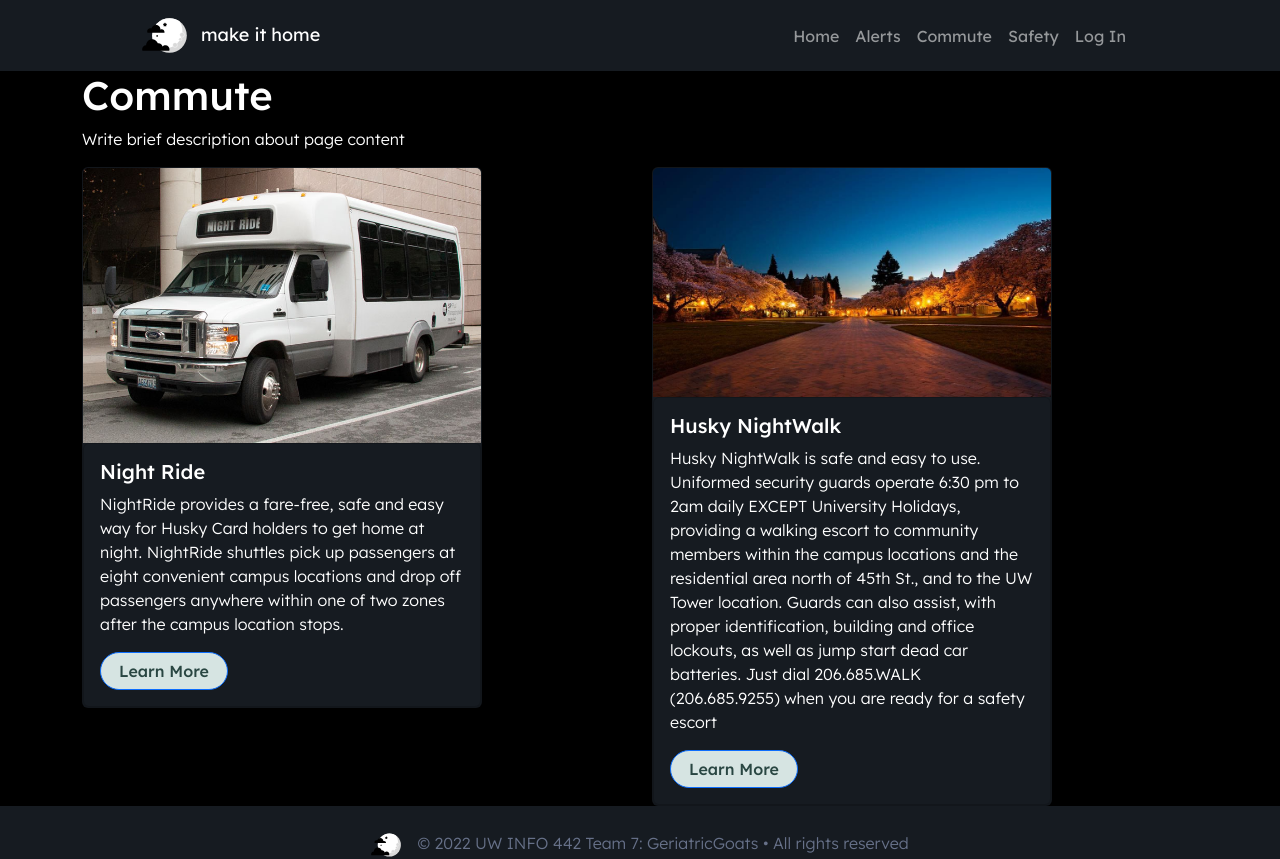
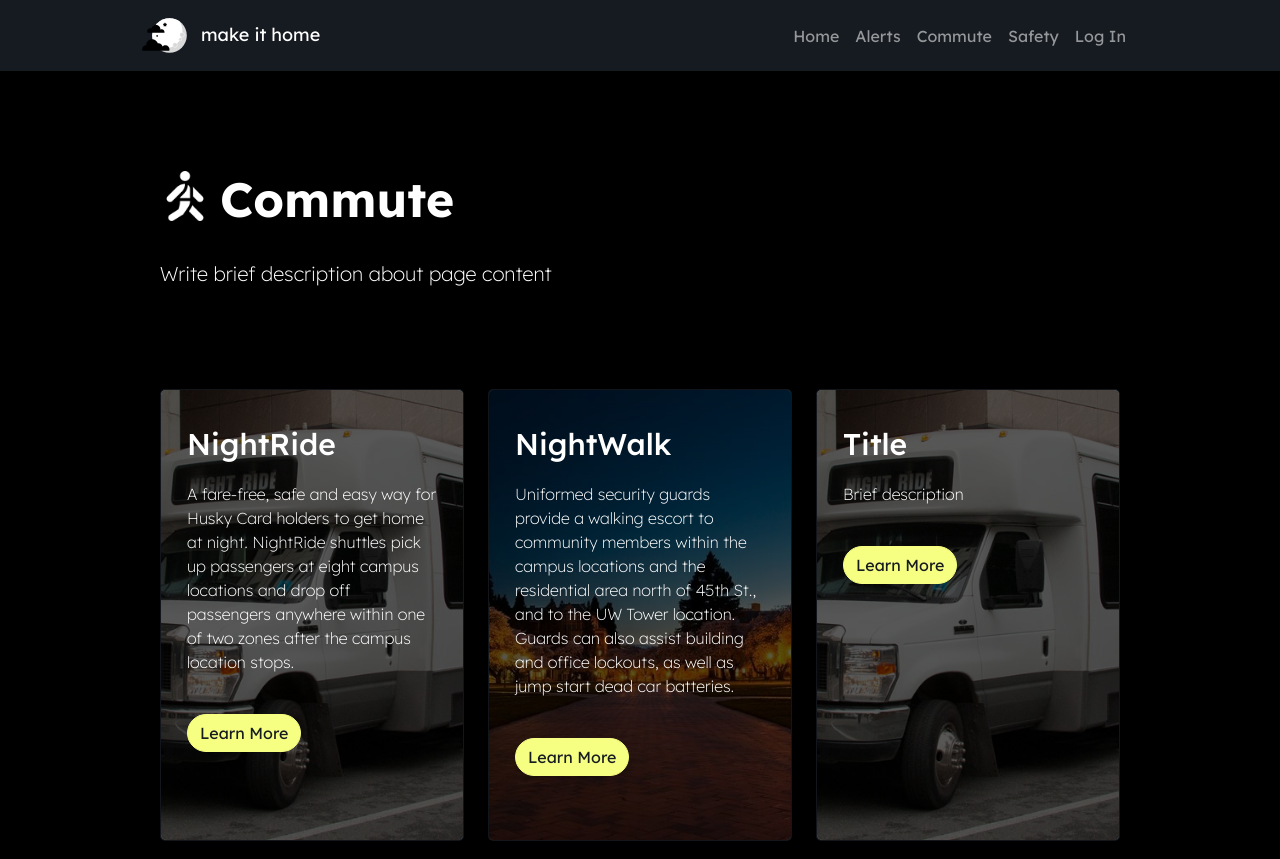
Before and after one commit to UW-INFO442-AU22/GeriatricGoats, a React (Create React App) app: page /commute in a window 1280 px wide. Shown: the top 859 px of the page. Built offline with nearby package versions, Linux system fonts and the light colour scheme.

Commit message:
Fix cards on resource pages

```diff
--- a/src/Alerts.js
+++ b/src/Alerts.js
@@ -1,4 +1,4 @@
-import React, { useState }  from 'react';
+import React, { useState } from 'react';
 import {
   Card,
   Row,
@@ -13,13 +13,22 @@ import {
   Badge
 } from "react-bootstrap";
 import "./css/Alerts.css";
+import loudSpeaker from "./img/loud-speaker.png"
 
 // Forum page
-export function Alerts(){
-    return(
+
+export function Alerts() {
+  return (
     <div>
-            <CardApp/>
-            <MakeForm/>
+      <div className="header-container">
+      <div className="page-header">
+          <img src={loudSpeaker} alt="Loud speaker icon" height="50em" weight="50em"></img>
+          <h1>Alerts</h1>
+        </div>
+        <p>Write brief description about page content</p>
+      </div>
+      <CardApp />
+      <MakeForm />
     </div>
   )
 }
@@ -86,8 +95,8 @@ function MakeForm() {
 
 // this will be the form that populates post data
 // need css on container for background
-function ExampleForm(){
-    return(
+function ExampleForm() {
+  return (
     <Container >
       <Form>
         <Form.Group className="mb-3" controlId="formBasicEmail">
@@ -112,7 +121,7 @@ function ExampleForm(){
 }
 
 // CardApp takes in both MakeCard and MakePost just so the data can be shared
-function CardApp(){
+function CardApp() {
   const [postList, setPostList] = useState([]);
 
   // event that happens when add post button is clicked
@@ -126,7 +135,7 @@ function CardApp(){
 
       <Button onClick={clicked} variant="secondary">Create a new post </Button>
       <h1 >Alert Hub</h1>
-    <MakeCard posts={postList}/>
+      <MakeCard posts={postList} />
 
     </div>
   );
@@ -134,10 +143,10 @@ function CardApp(){
 
 // posts are attached here
 // parent component
-function MakeCard(props){
+function MakeCard(props) {
   const posts = props.posts;
   // <Card.Header as="h5">Night Watch Forum</Card.Header>
-    return(
+  return (
     <Card bg="dark" style={{ width: '100%' }}>
       <Card.Body>
         {posts}
@@ -150,8 +159,8 @@ function MakeCard(props){
 
 // Make Post component
 // Child component
-function MakePost(){
-    return(
+function MakePost() {
+  return (
     <div>
       <Card style={{ width: '100%' }}>
         <Card.Header>Posted by u/user • 10 minutes ago</Card.Header>
--- /dev/null
+++ b/src/Card.js
@@ -0,0 +1,20 @@
+import { Card } from "react-bootstrap";
+import { Link } from "react-router-dom";
+import "./css/Card.css"
+
+// Basic card layout for resource pages
+
+function ResourceCard(props) {
+    return (
+        <Card className="resource-card h-100 text-white">
+            <Card.Img className="card-img" src={props.imgLink} alt={props.imgAlt} />
+            <Card.ImgOverlay className="card-overlay">
+                    <Card.Title className="card-title">{props.title}</Card.Title>
+                    <Card.Text className="card-text">{props.description}</Card.Text>
+                    <Link className="btn btn-primary btn-md" to={props.btnLink} role="button">Learn More</Link>
+            </Card.ImgOverlay>
+        </Card>
+    );
+}
+
+export default ResourceCard;
--- a/src/Commute.js
+++ b/src/Commute.js
@@ -1,35 +1,57 @@
-import { MakeCard } from "./Functions.js";
 import "./css/Commute.css";
+import { Col, Row } from "react-bootstrap";
+import ResourceCard from "./Card.js";
 import nightrideImg from "./img/nightride.jpg"
 import nightwalkImg from "./img/nightwalk.jpg"
+import walkingIcon from "./img/walking.png"
 
 // Commuting resources page
 
 export function Commute() {
   return (
     <div>
-      <div class="container">
-
-        <h1>Commute</h1>
+      <div className="header-container">
+        <div className="page-header">
+          <img src={walkingIcon} alt="Walking figure icon" height="50em" weight="50em"></img>
+          <h1>Commute</h1>
+        </div>
         <p>Write brief description about page content</p>
-        <div class="row">
-          <div class="col-12 col-md-6 col-lg-6">
-            <MakeCard
+      </div>
+      <div className="cards-container">
+        <Row xs={1} md={3} className="g-4">
+          <Col>
+            <ResourceCard
               imgLink={nightrideImg}
-              title="Night Ride"
-              description="NightRide provides a fare-free, safe and easy way for Husky Card holders to get home at night. NightRide shuttles pick up passengers at eight convenient campus locations and drop off passengers anywhere within one of two zones after the campus location stops."
-              resourceLink="https://transportation.uw.edu/getting-around/shuttles/nightride"
-            />
-          </div>
-          <div class="col-12 col-md-6 col-lg-6">
-            <MakeCard
+              imgAlt={"NightRide shuttle"}
+              title="NightRide"
+              description="A fare-free, safe and easy way for Husky Card holders to get home at night. NightRide shuttles pick up passengers at eight campus locations and drop off passengers anywhere within one of two zones after the campus location stops."
+              btnLink="../alerts" />
+          </Col>
+          <Col>
+            <ResourceCard
               imgLink={nightwalkImg}
-              title="Husky NightWalk"
-              description="Husky NightWalk is safe and easy to use. Uniformed security guards operate 6:30 pm to 2am daily EXCEPT University Holidays, providing a walking escort to community members within the campus locations and the residential area north of 45th St., and to the UW Tower location.  Guards can also assist, with proper identification, building and office lockouts, as well as jump start dead car batteries. Just dial 206.685.WALK (206.685.9255) when you are ready for a safety escort"
-              resourceLink="https://www.google.com/maps/d/viewer?mid=1AvFh3QRT8B2ygMYX6FbAuVh3xCE&ll=47.659230905970134%2C-122.30881695&z=15"
-            />
-          </div>
-        </div>
+              imgAlt={"NightRide shuttle"}
+              title="NightWalk"
+              description="Uniformed security guards provide a walking escort to community members within the campus locations and the residential area north of 45th St., and to the UW Tower location. Guards can also assist building and office lockouts, as well as jump start dead car batteries."
+              btnLink="../alerts" />
+          </Col>
+          <Col>
+            <ResourceCard
+              imgLink={nightrideImg}
+              imgAlt={"Alt descr"}
+              title="Title"
+              description="Brief description"
+              btnLink="../alerts" />
+          </Col>
+          <Col>
+            <ResourceCard
+              imgLink={nightrideImg}
+              imgAlt={"Alt descr"}
+              title="Title"
+              description="Brief description"
+              btnLink="../alerts" />
+          </Col>
+        </Row>
       </div>
     </div>
   );
--- a/src/Functions.js
+++ /dev/null
@@ -1,18 +0,0 @@
-import React from "react";
-import { Card, Button } from "react-bootstrap";
-
-// This is the function page. Various bootstrap functions should go here
-// E.g. our custom Navbars, cards, containers, etc.
-
-export function MakeCard(props) {
-  return (
-    <Card style={{ width: '25rem' }}>
-      <Card.Img variant="top" src={props.imgLink} />
-      <Card.Body className="card">
-        <Card.Title className="card-title">{props.title}</Card.Title>
-        <Card.Text>{props.description}</Card.Text>
-        <Button href={props.resourceLink} className="mint-btn" target="_blank">Learn More</Button>
-      </Card.Body>
-    </Card>
-  );
-}
--- a/src/css/App.css
+++ b/src/css/App.css
@@ -22,17 +22,3 @@ p {
 .card-title {
     color: white;
 }
-
-/* Buttons */
-.mint-btn {
-    background-color: #D6E4E2;
-    color: #294642;
-    font-weight: 500;
-    width: 8em;
-    border-radius: 20px;
-}
-
-iframe {
-    display: block;
-    margin: auto;
-}
--- /dev/null
+++ b/src/css/Card.css
@@ -0,0 +1,45 @@
+.resource-card {
+    border-radius: 5px;
+    height: 450px;
+}
+
+.card-img {
+    height: 450px;
+    object-fit: cover;
+    border-radius: 5px;
+}
+
+.card-overlay {
+    position: absolute;
+    height: 100%;
+    width: 100%;
+    top: 0;
+    left: 0;
+    background: rgba(0, 0, 0, 0.65);
+    border-radius: 5px;
+}
+
+.card-title {
+    font-size: 30px;
+    font-weight: 500;
+    margin: 20px 10px;
+}
+
+.card-text {
+    font-weight: 200;
+    margin: 20px 10px;
+}
+
+.card .btn-primary {
+    color: #161B21;
+    background-color: #F6FF81;
+    border-color: #F6FF81;
+    border-radius: 50px;
+    margin: 20px 10px;
+}
+
+.card .btn-primary:hover {
+    color: #161B21;
+    background-color: #c2c965;
+    border-color: #c2c965;
+}
--- a/src/css/Commute.css
+++ b/src/css/Commute.css
@@ -1 +1,37 @@
 /* CSS used only for Commute page */
+.header-container, .cards-container {
+   margin: 100px;
+}
+
+.header-container h1 {
+   font-size: 3em;
+   font-weight: 700;
+}
+
+.header-container p {
+   font-size: 20px;
+   font-weight: 200;
+}
+
+.page-header {
+   display: inline-block;
+   margin-bottom: 30px;
+}
+
+.page-header img {
+   float: left;
+}
+
+.page-header h1 {
+   margin-left: 10px;
+}
+
+.page-header img, .page-header h1 {
+   display: inline;
+}
+
+@media screen and (min-width: 820px) {
+   .header-container, .cards-container {
+      margin: 100px 160px;
+   }
+}
--- a/src/css/Safety.css
+++ b/src/css/Safety.css
@@ -1 +1,45 @@
 /* CSS used only for Safety page */
+.header-container,
+.cards-container {
+    margin: 100px;
+}
+
+.header-container h1 {
+    font-size: 3em;
+    font-weight: 700;
+}
+
+.header-container p {
+    font-size: 20px;
+    font-weight: 200;
+}
+
+.page-header {
+    display: inline-block;
+    margin-bottom: 30px;
+}
+
+.page-header img {
+    float: left;
+}
+
+.page-header h1 {
+    margin-left: 10px;
+}
+
+.page-header img, .page-header h1 {
+    display: inline;
+}
+
+iframe {
+    display: block;
+    margin: auto;
+}
+
+@media screen and (min-width: 820px) {
+
+    .header-container,
+    .cards-container {
+        margin: 100px 160px;
+    }
+}
```
Also changed, not shown: src/Safety.js (+37 -28 lines). Lines whose indentation alone changed are shown as unchanged.
